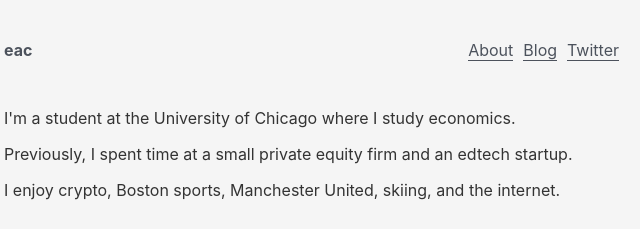
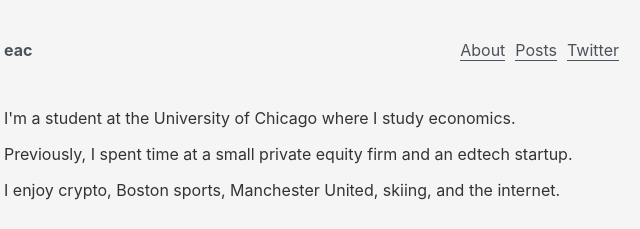
Before and after one commit to eacxyz/personal-website, a plain HTML site: page index.html in a window 1280 px wide. Shown: the top 229 px of the page, 326-966 px from the left. Drawn offline with Linux system fonts and the light colour scheme.

Commit message:
test commit

```diff
--- a/index.html
+++ b/index.html
@@ -15,7 +15,7 @@
                 <nav>
                     <ul>
                         <li><a href="https://0xeac.xyz/about/">About</a></li>
-                        <li><a href="#">Blog</a></li>
+                        <li><a href="#">Posts</a></li>
                         <li><a href="https://twitter.com/0xeac">Twitter</a></li>
                     </ul>
                 </nav>
```
